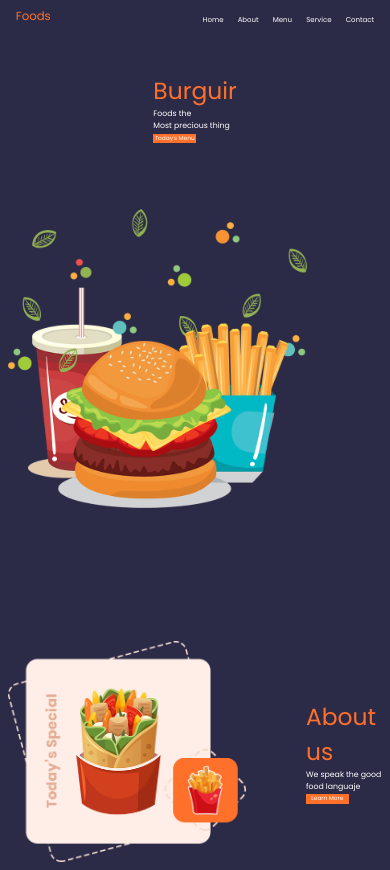
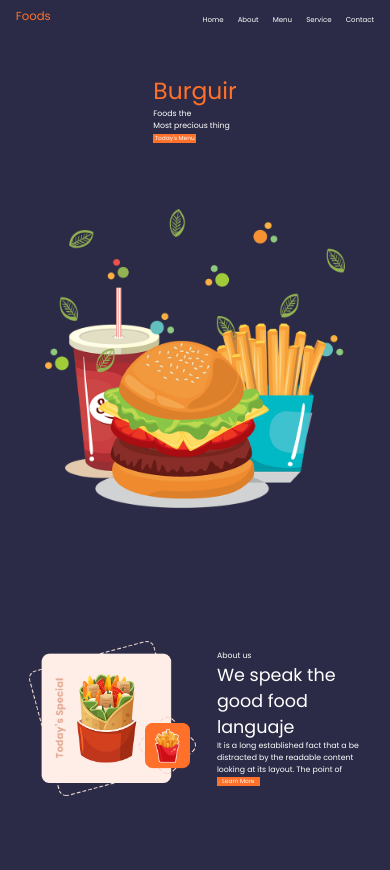
Before and after one commit to AndreyJz/Burgir, a plain HTML site: page index.html in a window 390 px wide. After the commit the page ends 844 px from the top, so only its background shows below. Drawn offline with nearby package versions, Linux system fonts and the light colour scheme.

Commit message:
responsive +o-

```diff
--- a/css/stylo.css
+++ b/css/stylo.css
@@ -18,12 +18,18 @@
     font-size: 6vi;
 }
 
+.Wtitle{
+    color: #fff;
+    font-size: 4.5vi;
+}
+
 .subtitle{
     font-size: 2vi;
     color: #fff;
 }
 
 .vuiton{
+    box-shadow: 10px 6px 37px -13px gray;
     width: 11vw;
     height: 2.4vw;
     background-color: #ff702a;
@@ -72,6 +78,12 @@ section img{
     align-items: center;
 }
 
+.block{
+    width: auto;
+    display: flex;
+    justify-content: center;
+}
+
 .about{
     display: flex;
     justify-content: space-around;
--- a/index.html
+++ b/index.html
@@ -4,6 +4,7 @@
     <meta charset="UTF-8">
     <meta name="viewport" content="width=device-width, initial-scale=1.0">
     <link rel="stylesheet" href="./css/stylo.css">
+    <link rel="stylesheet" href="https://unpkg.com/boxicons@latest/css/boxicons.min.css">
     <title>Los gozosos</title>
 </head>
 <body>
@@ -11,7 +12,7 @@
         <div class="navtitle">Foods</div>
         <div style="display: flex; justify-content:space-between; width: 44vi; font-size: 1.8vi; padding-right: 2vi; ">
             <a href="#home">Home</a>
-            <a href="#">About</a>
+            <a href="#about">About</a>
             <a href="#">Menu</a>
             <a href="#">Service</a>
             <a href="#">Contact</a>
@@ -28,19 +29,22 @@
                 <a href="#menu" class="link" style="font-size: 1.5vi; margin: 3%; ">Today's Menu</a>
             </div>
         </section>
-        <section>
+        <section class="block">
             <img class="img" src="./img/home.png" alt="burgir">
         </section>
     </div>
     <br><br><br><br>
-    <div class="about">
-        <section class="">
+    <div class="about" id="about">
+        <section class="block">
             <img class="img" src="./img/about.png" alt="burgir">
         </section>
         <section>
-            <div class="title">About us</div>
-            <div class="subtitle">We speak the good
-                food languaje
+            <div class="subtitle">About us</div>
+            <div class="Wtitle">We speak the good
+                food languaje</div>
+            <div class="subtitle">It is a long established fact that a
+                be distracted by the readable content
+                looking at its layout. The point of
             </div>
             <div class="vuiton">
                 <a href="#menu" class="link" style="font-size: 1.5vi; margin: 3%; ">Learn More</a>
```
